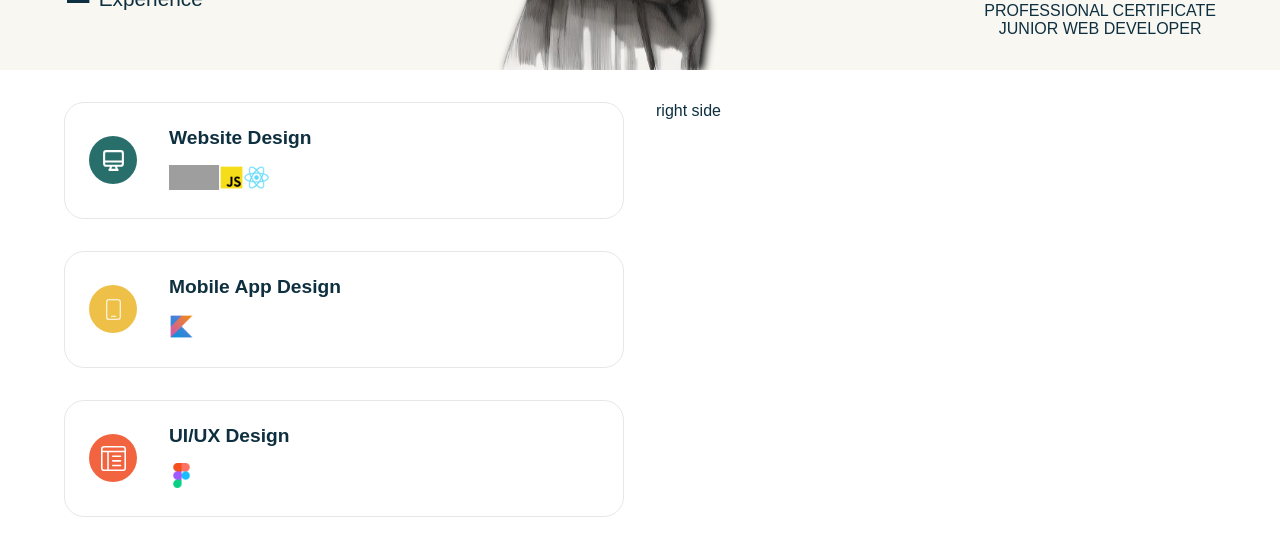
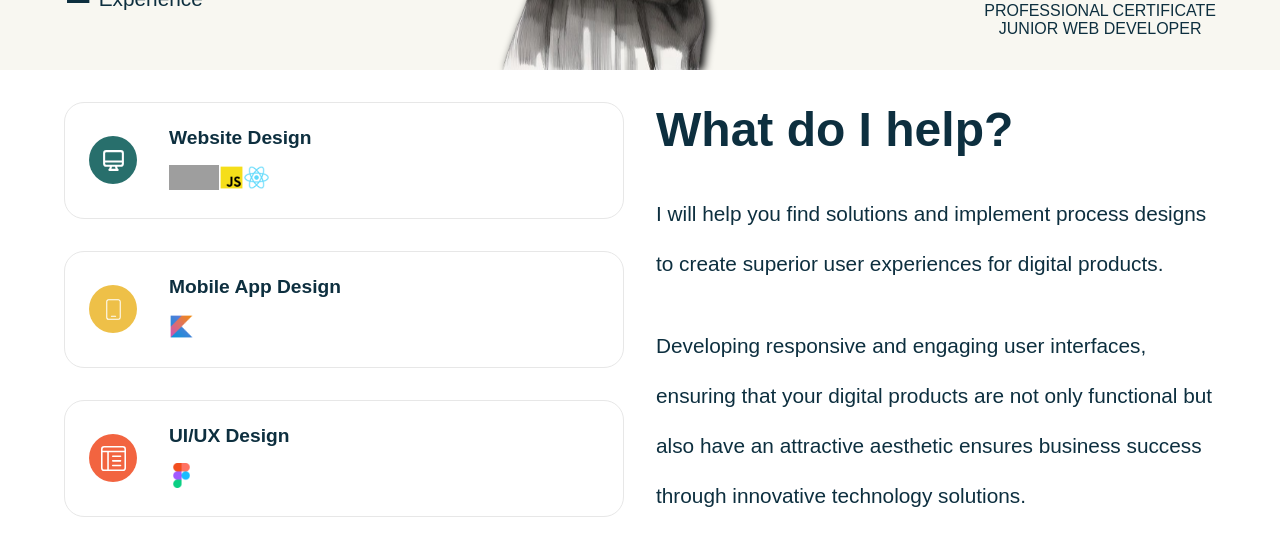
Before and after one commit to Shevabey/shevabeyrahman, a React (Vite) app: page / in a window 1280 px wide. Shown: the part 509-1059 px from the top of the page. Built offline with nearby package versions, Linux system fonts and the light colour scheme; grey boxes are pictures that could not be loaded; a web font is replaced by a local one.

Commit message:
update-experties(rightSide)

```diff
--- a/src/components/Experties/Experties.jsx
+++ b/src/components/Experties/Experties.jsx
@@ -1,17 +1,27 @@
 import React from "react";
 import css from "./Experties.module.scss";
-import { projectExperience } from "../../utils/data";
+import { WhatDoIHelp, projectExperience } from "../../utils/data";
+import { motion } from "framer-motion";
+import { fadeIn, staggerContainer, textVariant } from "../../utils/motion";
 
 const Experties = () => {
   return (
-    <div className={css.wrapper}>
+    <motion.section
+      initial="hidden"
+      whileInView="show"
+      variants={staggerContainer}
+      viewport={{ once: false, amount: 0.25 }}
+      className={css.wrapper}
+    >
       <div
         className={`paddings yPadiings flexCenter innerWidth ${css.container}`}
       >
         <div className={css.leftSide}>
           {projectExperience.map((exp, i) => {
             return (
-              <div className={css.exp} key={i}>
+              <motion.div
+              variants={fadeIn("right", "tween", (i+1)*0.2, 1)}
+              className={css.exp} key={i}>
                 <div className="flexCenter" style={{ background: exp.bg }}>
                   <exp.icon size={25} color="white" />
                 </div>
@@ -24,18 +34,30 @@ const Experties = () => {
                           key={i}
                           src={image}
                           alt={`${exp.name} - ${i + 1}`}
-                          height={25} width={25}
+                          height={25}
+                          width={25}
                         />
                       ))}
                   </span>
                 </div>
-              </div>
+              </motion.div>
             );
           })}
         </div>
-        <div className={css.rightSide}>right side</div>
+        <motion.div
+        variants={textVariant(0.5)}
+        className={css.rightSide}>
+          <span className="primaryText">What do I help?</span>
+          {WhatDoIHelp.map((paragraph, i) => {
+            return (
+              <span className="secondaryText" key={i}>
+                {paragraph}
+              </span>
+            );
+          })}
+        </motion.div>
       </div>
-    </div>
+    </motion.section>
   );
 };
 
--- a/src/components/Experties/Experties.module.scss
+++ b/src/components/Experties/Experties.module.scss
@@ -51,5 +51,14 @@
                 }
             }
         }
+
+        .rightSide{
+            @media (max-width: $sm) {
+                text-align: center;
+            }
+            display: flex;
+            flex-direction: column;
+            gap: 2rem;
+        }
     }
 }
--- a/src/utils/data.js
+++ b/src/utils/data.js
@@ -29,8 +29,9 @@ export const projectExperience = [
 ];
 
 export const WhatDoIHelp = [
-  "I will help you with finging a solution and solve your problem, We use process design to create digital products. Besides that also help their business.",
-  "We use process design to create digital products. Besides that also help their business",
+  "I will help you find solutions and implement process designs to create superior user experiences for digital products.",
+
+  "Developing responsive and engaging user interfaces, ensuring that your digital products are not only functional but also have an attractive aesthetic ensures business success through innovative technology solutions.",
 ];
 
 export const workExp = [
```
